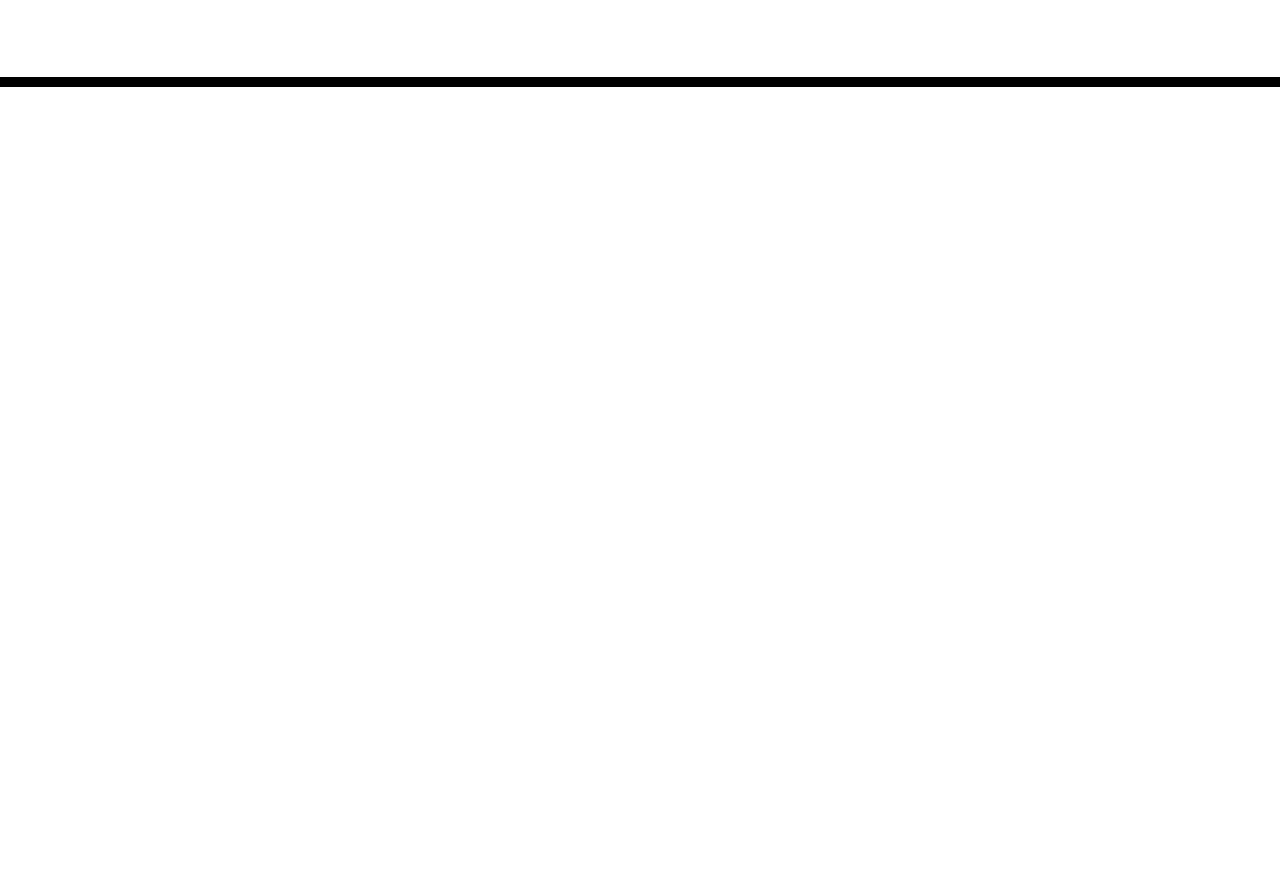
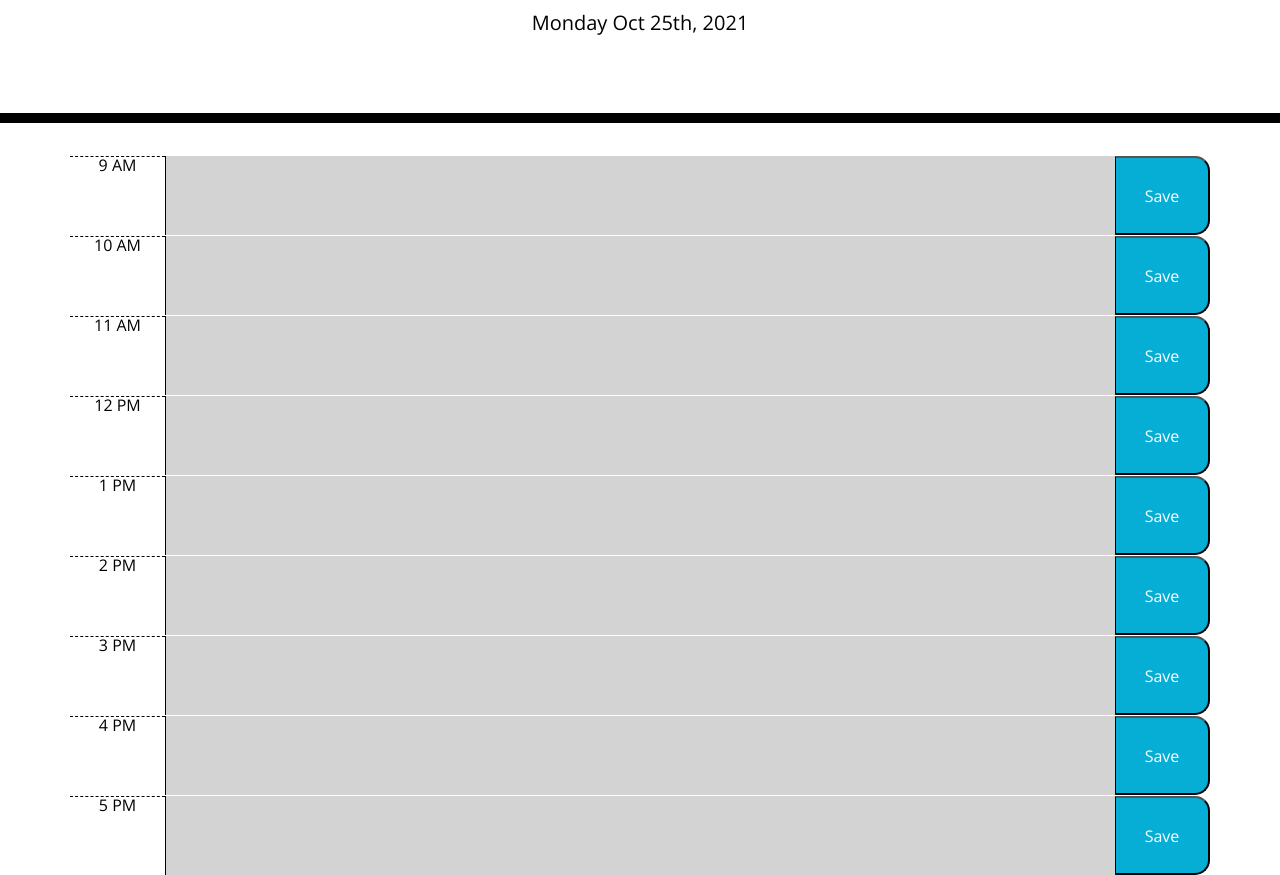
Before and after one commit to ristjosh/Day-Planner-05, a plain HTML site: page index.html in a window 1280 px wide. Shown: the part 181-1056 px from the top of the page. Before the commit the page ends 800 px from the top, so only its background shows below. Drawn offline with nearby package versions, Linux system fonts and the light colour scheme.

Commit message:
Finished html and back end

```diff
--- a/Assets/script.js
+++ b/Assets/script.js
@@ -0,0 +1,44 @@
+var saveButton = $('.saveBtn');
+var hourEl = $('.hour');
+
+
+//Detects when the page is ready for the javascript
+$(document).ready(function() {
+    //Current date displayed at top
+    var currentDate = moment().format('dddd MMM Do, YYYY');
+    $('#currentDay').text(currentDate);
+
+    var currentHour = moment().hours();
+
+    $('.time-block').each(function(){
+        var id = $(this).attr('id');
+        var getId = localStorage.getItem(id);
+        console.log(getId);
+        //this is the .time-block class
+        //grab t
+        $(this).children('.schedule').val(getId);
+
+        if (id > currentHour) {
+            $(this).addClass('future')
+        }
+        else if (id < currentHour) {
+            $(this).addClass("past");
+        }
+        else {
+            $(this).addClass('present');
+        }
+    })
+
+    $(".saveBtn").click(function(){
+        //this is the .saveBtn class
+        //Get the value of the sibling of the schedule class and make it the value of value
+        var value = $(this).siblings('.schedule').val();
+        //grabbed the id from the parent element
+        var parentValue = $(this).parent().attr('id');
+        //Saved to localStorage
+        localStorage.setItem(parentValue, value)
+        console.log(value);
+        console.log(parentValue);
+    })
+
+})
--- a/index.html
+++ b/index.html
@@ -30,9 +30,55 @@
     </header>
     <div class="container">
       <!-- Timeblocks go here -->
+      <div class="row time-block" id="9">
+        <div class="col-1 hour">9 AM</div>
+        <textarea class="col-10 schedule"></textarea>
+        <button class="col-1 saveBtn">Save</button>
+      </div>
+      <div class="row time-block" id="10">
+        <div class="col-1 hour">10 AM</div>
+        <textarea class="col-10 schedule"></textarea>
+        <button class="col-1 saveBtn">Save</button>
+      </div>
+      <div class="row time-block" id="11">
+        <div class="col-1 hour">11 AM</div>
+        <textarea class="col-10 schedule"></textarea>
+        <button class="col-1 saveBtn">Save</button>
+      </div>
+      <div class="row time-block" id="12">
+        <div class="col-1 hour">12 PM</div>
+        <textarea class="col-10 schedule"></textarea>
+        <button class="col-1 saveBtn">Save</button>
+      </div>
+      <div class="row time-block" id="13">
+        <div class="col-1 hour">1 PM</div>
+        <textarea class="col-10 schedule"></textarea>
+        <button class="col-1 saveBtn">Save</button>
+      </div>
+      <div class="row time-block" id="14">
+        <div class="col-1 hour">2 PM</div>
+        <textarea class="col-10 schedule"></textarea>
+        <button class="col-1 saveBtn">Save</button>
+      </div>
+      <div class="row time-block" id="15">
+        <div class="col-1 hour">3 PM</div>
+        <textarea class="col-10 schedule"></textarea>
+        <button class="col-1 saveBtn">Save</button>
+      </div>
+      <div class="row time-block" id="16">
+        <div class="col-1 hour">4 PM</div>
+        <textarea class="col-10 schedule"></textarea>
+        <button class="col-1 saveBtn">Save</button>
+      </div>
+      <div class="row time-block" id="17">
+        <div class="col-1 hour">5 PM</div>
+        <textarea class="col-10 schedule"></textarea>
+        <button class="col-1 saveBtn">Save</button>
+      </div>
     </div>
 
     <script src="https://cdnjs.cloudflare.com/ajax/libs/jquery/3.2.1/jquery.min.js"></script>
     <script src="https://cdnjs.cloudflare.com/ajax/libs/moment.js/2.24.0/moment.min.js"></script>
+    <script src="Assets/script.js"></script>
   </body>
 </html>
```
